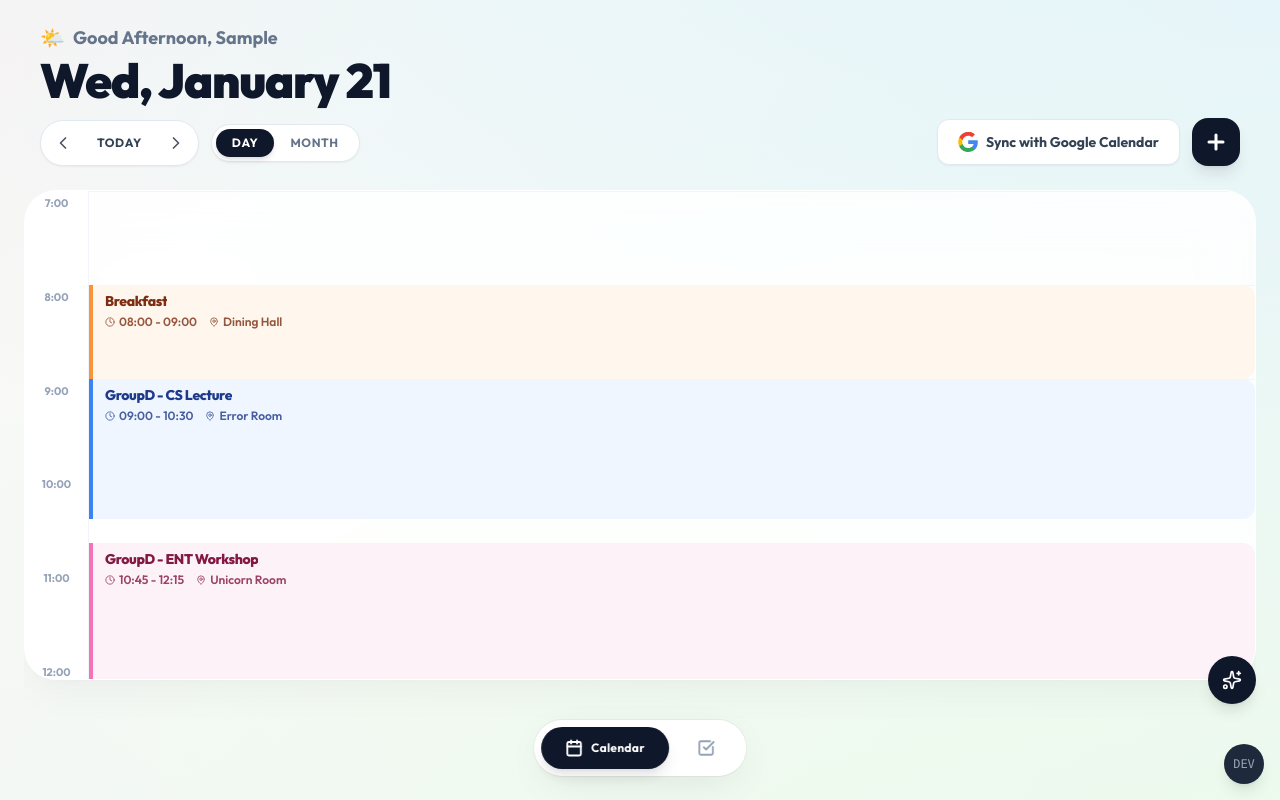
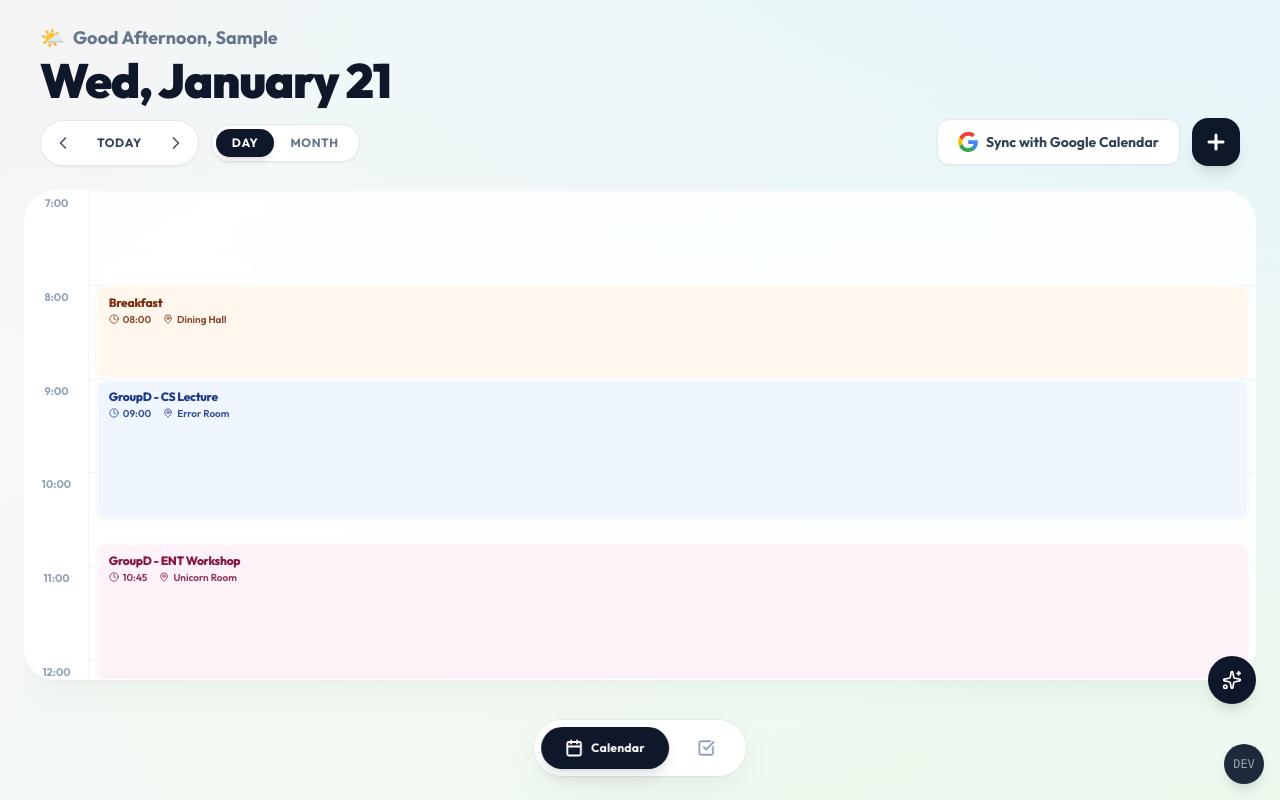
Before and after one commit to idoregev2191/BCF---Best-Calender-Forever, a React (Vite) app: page / in a window 1280 px wide. Both pictures are taken after typing "Sample" into the empty fields and a click on the button "Start Planning". Built offline with nearby package versions, Linux system fonts and the light colour scheme.

Commit message:
feat(CalendarView): Improve event collision layout
Sort events by start time and then by duration (descending) to better group overlapping events. This ensures that longer events are prioritized for column placement, leading to a more organized visual representation of multiple simultaneous events.

```diff
--- a/components/CalendarView.tsx
+++ b/components/CalendarView.tsx
@@ -124,6 +124,8 @@ const CalendarView: React.FC<CalendarViewProps> = ({
 
   const calculateEventLayout = (events: MeetEvent[]) => {
     if (events.length === 0) return [];
+
+    // Sort primarily by Start Time, secondarily by Length (longer first to establish columns)
     const sorted = [...events].sort((a, b) => {
         const diffStart = getMinutes(a.startTime) - getMinutes(b.startTime);
         if (diffStart !== 0) return diffStart;
@@ -155,12 +157,14 @@ const CalendarView: React.FC<CalendarViewProps> = ({
     if (currentCluster.length > 0) clusters.push(currentCluster);
 
     const layoutEvents: any[] = [];
+
     clusters.forEach(cluster => {
         const columns: MeetEvent[][] = [];
         cluster.forEach(ev => {
             let placed = false;
             for (let i = 0; i < columns.length; i++) {
                 const lastInCol = columns[i][columns[i].length - 1];
+                // Check for overlap
                 if (getMinutes(ev.startTime) >= getMinutes(lastInCol.endTime)) {
                     columns[i].push(ev);
                     placed = true;
@@ -169,13 +173,15 @@ const CalendarView: React.FC<CalendarViewProps> = ({
             }
             if (!placed) columns.push([ev]);
         });
+
         const numCols = columns.length;
         columns.forEach((col, colIndex) => {
             col.forEach(ev => {
                 layoutEvents.push({
                     ...ev,
                     width: 100 / numCols,
-                    left: (100 / numCols) * colIndex
+                    left: (100 / numCols) * colIndex,
+                    isCrowded: numCols > 1
                 });
             });
         });
@@ -189,7 +195,11 @@ const CalendarView: React.FC<CalendarViewProps> = ({
     const dayStart = START_HOUR * 60;
     const totalDayMinutes = TOTAL_HOURS * 60;
     const top = ((startTotal - dayStart) / totalDayMinutes) * 100;
-    const height = Math.max(((endTotal - startTotal) / totalDayMinutes) * 100, 2.5);
+
+    // Enforce Minimum Height of 4% (~30 mins visual) so text is readable
+    const rawHeight = ((endTotal - startTotal) / totalDayMinutes) * 100;
+    const height = Math.max(rawHeight, 4.5);
+
     return { top: `${top}%`, height: `${height}%` };
   };
 
@@ -319,59 +329,50 @@ const CalendarView: React.FC<CalendarViewProps> = ({
                   const style = getPositionStyle(event.startTime, event.endTime);
                   const isGoogle = !!event.googleEventId;
 
-                  // Vibrant but Clean Colors
-                  let bgClass = "bg-white border-l-4 border-slate-300 text-slate-700 shadow-sm";
-                  let hoverClass = "hover:shadow-md hover:border-slate-400";
-
-                  if (event.type === 'meal') { bgClass = "bg-orange-50 border-l-4 border-orange-400 text-orange-900"; hoverClass="hover:shadow-orange-500/10 hover:bg-orange-100"; }
-                  if (event.type === 'break') { bgClass = "bg-slate-50 border-l-4 border-slate-300 text-slate-500 border-dashed"; hoverClass="hover:bg-slate-100"; }
-                  if (event.type === 'workshop') { bgClass = "bg-pink-50 border-l-4 border-pink-400 text-pink-900"; hoverClass="hover:shadow-pink-500/10 hover:bg-pink-100"; }
-                  if (event.type === 'personal') { bgClass = "bg-emerald-50 border-l-4 border-emerald-500 text-emerald-900"; hoverClass="hover:shadow-emerald-500/10 hover:bg-emerald-100"; }
-                  if (event.type === 'lecture') { bgClass = "bg-blue-50 border-l-4 border-blue-500 text-blue-900"; hoverClass="hover:shadow-blue-500/10 hover:bg-blue-100"; }
-                  if (event.type === 'lab') { bgClass = "bg-purple-50 border-l-4 border-purple-500 text-purple-900"; hoverClass="hover:shadow-purple-500/10 hover:bg-purple-100"; }
+                  // Vibrant but Clean Colors - Increased Opacity for Readability in overlap
+                  let bgClass = "bg-white border-l-4 border-slate-200 text-slate-700";
+                  // Default colors
+                  if (event.type === 'meal') bgClass = "bg-orange-50 border-l-4 border-orange-400 text-orange-900";
+                  if (event.type === 'break') bgClass = "bg-slate-100 border-l-4 border-slate-300 text-slate-500 border-dashed";
+                  if (event.type === 'workshop') bgClass = "bg-pink-50 border-l-4 border-pink-400 text-pink-900";
+                  if (event.type === 'personal') bgClass = "bg-emerald-50 border-l-4 border-emerald-500 text-emerald-900";
+                  if (event.type === 'lecture') bgClass = "bg-blue-50 border-l-4 border-blue-500 text-blue-900";
+                  if (event.type === 'lab') bgClass = "bg-purple-50 border-l-4 border-purple-500 text-purple-900";
 
                   // Google Override
-                  const customStyle = isGoogle && event.color ? { backgroundColor: event.color + '20', color: event.color, borderLeftColor: event.color } : {};
+                  const customStyle = isGoogle && event.color ? { backgroundColor: event.color, color: '#fff', borderLeft: 'none' } : {};
 
                   return (
                     <div
                       key={event.eventId}
                       onClick={() => setSelectedEvent(event)}
-                      className={`absolute rounded-r-xl px-3 py-2 text-xs cursor-pointer transition-all overflow-hidden flex flex-col justify-between ${bgClass} ${hoverClass}`}
+                      className={`
+                        absolute rounded-xl px-2.5 py-2 cursor-pointer transition-all duration-200 overflow-hidden flex flex-col justify-between
+                        border-2 border-white/60 shadow-sm
+                        ${bgClass}
+                        hover:z-[60] hover:scale-[1.02] hover:shadow-2xl hover:border-slate-300/50
+                      `}
                       style={{
                         top: style.top,
                         height: style.height,
-                        left: `${event.left}%`,
-                        width: `${event.width}%`,
-                        zIndex: event.left > 0 ? 10 : 1,
+                        left: `calc(${event.left}% + 0.5%)`, // Gap
+                        width: `calc(${event.width}% - 1%)`,  // Gap
+                        zIndex: event.left > 0 ? 20 : 10,     // Stacking
                         ...customStyle
                       }}
                     >
                       <div className="flex-1 min-h-0">
-                         <div className="font-extrabold text-sm truncate leading-tight mb-0.5 flex items-center gap-1.5">
-                            {isGoogle && <div className="w-1.5 h-1.5 rounded-full bg-current"></div>}
-                            <span className="truncate tracking-tight">{event.title}</span>
+                         <div className={`font-extrabold text-xs leading-tight mb-0.5 flex items-center gap-1.5 ${event.isCrowded ? 'break-words' : 'truncate'}`}>
+                            {isGoogle && !event.color && <div className="w-1.5 h-1.5 rounded-full bg-blue-500"></div>}
+                            <span className="tracking-tight">{event.title}</span>
                          </div>
                          {event.type !== 'break' && (
-                           <div className="flex flex-wrap items-center gap-x-3 gap-y-1 opacity-80 mt-1">
-                              <span className="flex items-center gap-1 font-semibold truncate"><Clock size={10} /> {event.startTime} - {event.endTime}</span>
-                              {event.platform && !event.platform.startsWith('http') && <span className="flex items-center gap-1 font-semibold truncate max-w-full"><MapPin size={10} /> {event.platform}</span>}
+                           <div className={`flex flex-wrap items-center gap-x-3 gap-y-0.5 opacity-90 mt-0.5 ${isGoogle && event.color ? 'text-white/90' : ''}`}>
+                              <span className="flex items-center gap-1 font-semibold text-[10px] truncate"><Clock size={10} /> {event.startTime}</span>
+                              {event.platform && !event.platform.startsWith('http') && <span className="flex items-center gap-1 font-semibold text-[10px] truncate max-w-full"><MapPin size={10} /> {event.platform}</span>}
                            </div>
                          )}
                       </div>
-                      {event.meetLink && (
-                        <div className="mt-1 flex-shrink-0">
-                           <a
-                             href={event.meetLink}
-                             target="_blank"
-                             rel="noreferrer"
-                             onClick={(e) => e.stopPropagation()}
-                             className="inline-flex items-center gap-1 bg-white/80 text-blue-600 px-2 py-1.5 rounded-md shadow-sm font-bold hover:bg-blue-600 hover:text-white transition-all w-full justify-center"
-                           >
-                              <Video size={10} /> Join
-                           </a>
-                        </div>
-                      )}
                     </div>
                   );
                })}
```
